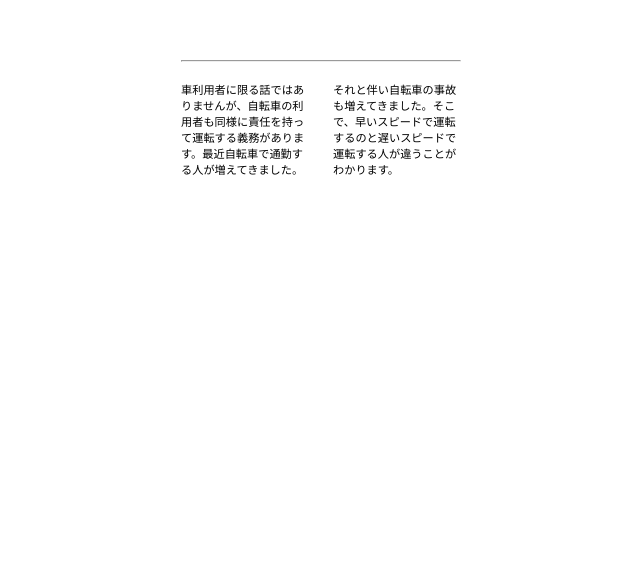
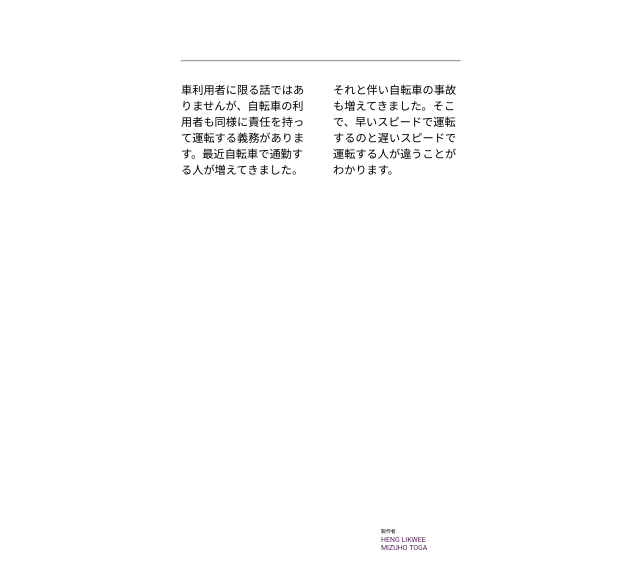
Before and after one commit to edisonthk/motion_playground, a website: page app/index.html at #/bike in a window 1280 px wide. Shown: the part 218-800 px from the top of the page, without its empty margins (409-1049 px from the left). Drawn offline with nearby package versions, Linux system fonts and the light colour scheme; some packages are replaced by stand-ins of ours; files that its build step writes are made by us from their sources; a script that the page names is missing.

Commit message:
add contribute

```diff
--- a/app/styles/main.css
+++ b/app/styles/main.css
@@ -82,6 +82,10 @@ body {
     top: 50%;
 }
 
+.bottom {
+    bottom: 0;
+}
+
 .left {
     left: 0;
 }
@@ -154,7 +158,21 @@ body {
     background: #fff url(../images/trail.png) repeat-y;
 }
 
+.bike.contribute {
+    margin-bottom: 30px;
+    margin-left: 30px;
+    width: 80px;
+    font-size: 7px;
+    z-index: 7;
+}
 
+.bike.contribute p {
+    margin-bottom: 2px;
+}
+.bike.contribute a {
+    text-decoration: none;
+    color: #582658;
+}
 
 
 @media (max-width: 480px) {
--- a/app/views/bike.html
+++ b/app/views/bike.html
@@ -16,5 +16,10 @@
         <div class="bike trail">
             <div ng-style="bike.trailStyles"></div>
         </div>
+        <div class="screen right bottom bike contribute">
+            <p>製作者</p>
+            <a href="http://playground.edisonthk.com">HENG LIKWEE</a><br/>
+            <a href="http://fishmeat-lab.info/">MIZUHO TOGA</a>
+        </div>
     </div>
 </div>
```
